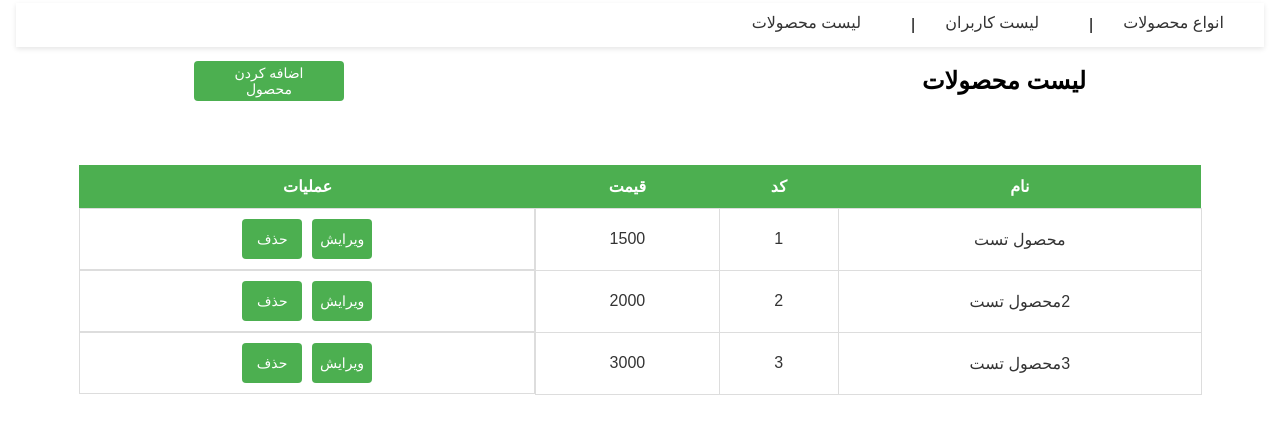
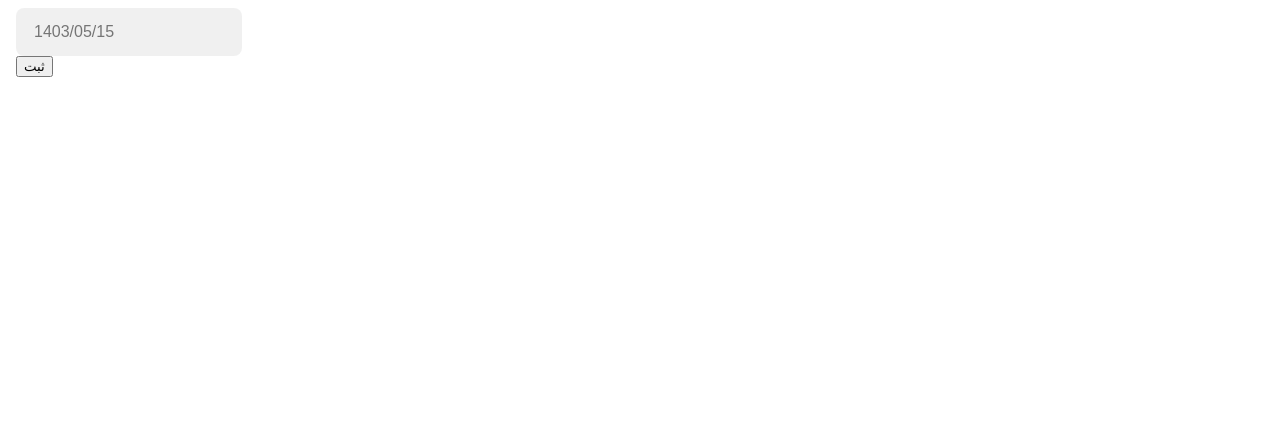
Before and after one commit to sara-azizi/ang-product-management, an Angular app: page /products in a window 1280 px wide. Shown: the top 434 px of the page. Built offline with nearby package versions, Linux system fonts and the light colour scheme.

Commit message:
date input done

```diff
--- a/package.json
+++ b/package.json
@@ -18,6 +18,7 @@
     "@angular/platform-browser": "^19.1.0",
     "@angular/platform-browser-dynamic": "^19.1.0",
     "@angular/router": "^19.1.0",
+    "jalali-moment": "^3.3.11",
     "rxjs": "~7.8.0",
     "tslib": "^2.3.0",
     "zone.js": "~0.15.0"
--- a/src/app/app.component.html
+++ b/src/app/app.component.html
@@ -6,7 +6,8 @@
     <title>Document</title>
 </head>
 <body>
-    <app-header></app-header>
-    <router-outlet></router-outlet>
+    <!-- <app-header></app-header>
+    <router-outlet></router-outlet> -->
+    <app-date-input></app-date-input>
 </body>
 </html>
--- a/src/app/app.module.ts
+++ b/src/app/app.module.ts
@@ -14,6 +14,7 @@ import { CommonModule } from '@angular/common';
 import { UserListComponent } from './user-list/user-list.component';
 import { UserModalComponent } from './user-modal/user-modal.component';
 import { DateInputComponent } from './date-input/date-input.component';
+import { PersianDateFormatDirective } from './persian-date-format.directive'
 
 
 const routes: Routes = [
@@ -34,7 +35,8 @@ const routes: Routes = [
     PreventTouchDirective,
     UserListComponent,
     UserModalComponent,
-    DateInputComponent
+    DateInputComponent,
+    PersianDateFormatDirective
     ],
   imports: [
     BrowserModule,
--- a/src/app/date-input/date-input.component.css
+++ b/src/app/date-input/date-input.component.css
@@ -0,0 +1,26 @@
+
+.input {
+    max-width: 190px;
+    height: 44px;
+    background-color: #05060f0f;
+    border-radius: .5rem;
+    padding: 0 1rem;
+    border: 2px solid transparent;
+    font-size: 1rem;
+    transition: border-color .3s cubic-bezier(.25,.01,.25,1) 0s, color .3s cubic-bezier(.25,.01,.25,1) 0s,background .2s cubic-bezie(.25,.01,.25,1) 0s;
+}
+
+.label {
+  padding-right: 3px;
+  display: block;
+  margin-bottom: .3rem;
+  font-size: .9rem;
+  font-weight: bold;
+  color: #05060f99;
+  transition: color .3s cubic-bezier(.25,.01,.25,1) 0s;
+}
+
+.input:hover, .input:focus, .input-group:hover .input {
+  outline: none;
+  border-color: #05060f;
+}
--- a/src/app/date-input/date-input.component.html
+++ b/src/app/date-input/date-input.component.html
@@ -1 +1,38 @@
-<p>date-input works!</p>
+ <div class="container">
+  <form [formGroup]="dateForm" (ngSubmit)="onSubmit()">
+    <div class="input-group">
+      <input
+        id="persianDate"
+        type="text"
+        formControlName="persianDate"
+        persianDateFormat
+        placeholder="1403/05/15"
+        class="input"
+      />
+      <div
+        *ngIf="dateForm.controls['persianDate'].invalid && dateForm.controls['persianDate'].touched"
+        class="error"
+      >
+        <div *ngIf="dateForm.controls['persianDate'].errors?.['required']">
+          تاریخ الزامی است!
+        </div>
+        <div *ngIf="dateForm.controls['persianDate'].errors?.['pattern']">
+          فرمت تاریخ باید به شکل 1403/05/15 باشد!
+        </div>
+        <div *ngIf="dateForm.controls['persianDate'].errors?.['invalidFormat']">
+          تاریخ نامعتبر است!
+        </div>
+        <div *ngIf="dateForm.controls['persianDate'].errors?.['invalidYear']">
+          سال باید بین 1300 و 1500 باشد!
+        </div>
+        <div *ngIf="dateForm.controls['persianDate'].errors?.['invalidMonth']">
+          ماه باید بین 1 و 12 باشد!
+        </div>
+        <div *ngIf="dateForm.controls['persianDate'].errors?.['invalidDay']">
+          روز نامعتبر است!
+        </div>
+      </div>
+    </div>
+    <button type="submit">ثبت</button>
+  </form>
+</div>
--- a/src/app/date-input/date-input.component.ts
+++ b/src/app/date-input/date-input.component.ts
@@ -1,11 +1,65 @@
-import { Component } from '@angular/core';
+import { Component, OnInit } from '@angular/core';
+import { FormBuilder, FormGroup, Validators, ReactiveFormsModule } from '@angular/forms';
+import jalaliMoment from 'jalali-moment';
 
 @Component({
   selector: 'app-date-input',
-  standalone: false,
   templateUrl: './date-input.component.html',
-  styleUrl: './date-input.component.css'
+  styleUrls: ['./date-input.component.css'],
+  standalone: false
 })
-export class DateInputComponent {
+export class DateInputComponent implements OnInit {
+  dateForm: FormGroup;
 
+  constructor(private fb: FormBuilder) {
+    this.dateForm = this.fb.group({
+      persianDate: ['', [
+        Validators.required,
+        Validators.pattern(/^\d{4}\/\d{2}\/\d{2}$/),
+        this.persianDateValidator()
+      ]]
+    });
+  }
+
+  ngOnInit(): void {}
+
+  persianDateValidator() {
+    return (control: any) => {
+      if (!control.value) return null;
+
+      const parts = control.value.split('/');
+      if (parts.length !== 3) return { invalidFormat: true };
+
+      const year = parseInt(parts[0], 10);
+      const month = parseInt(parts[1], 10);
+      const day = parseInt(parts[2], 10);
+
+      // بررسی سال
+      if (year < 1300 || year > 1500) {
+        return { invalidYear: true };
+      }
+
+      // بررسی ماه
+      if (month < 1 || month > 12) {
+        return { invalidMonth: true };
+      }
+
+      const daysInMonth = month <= 6 ? 31 : month <= 11 ? 30 : 29;
+
+      if (day < 1 || day > daysInMonth) {
+        return { invalidDay: true };
+      }
+
+      return null;
+    };
+  }
+
+  onSubmit() {
+    if (this.dateForm.valid) {
+      console.log('Date is valid:', this.dateForm.value.persianDate);
+    } else {
+      console.log('Date is invalid');
+      this.dateForm.markAllAsTouched();
+    }
+  }
 }
--- /dev/null
+++ b/src/app/persian-date-format.directive.ts
@@ -0,0 +1,38 @@
+import { Directive, ElementRef, HostListener } from '@angular/core';
+import { NgControl } from '@angular/forms';
+
+@Directive({
+  selector: '[persianDateFormat]',
+  standalone: false
+})
+export class PersianDateFormatDirective {
+  constructor(private el: ElementRef, private control: NgControl) {}
+
+  @HostListener('input', ['$event'])
+  onInput(event: Event) {
+    let value = this.el.nativeElement.value.replace(/[^0-9]/g, ''); // فقط اعداد رو نگه می‌داریم
+
+    if (value.length > 8) {
+      value = value.slice(0, 8);
+    }
+
+    let formattedValue = '';
+    if (value.length > 0) {
+      formattedValue += value.slice(0, 4); // سال (4 رقم)
+      if (value.length >= 5) {
+        formattedValue += '/' + value.slice(4, 6); // ماه (2 رقم)
+      }
+      if (value.length >= 7) {
+        formattedValue += '/' + value.slice(6, 8); // روز (2 رقم)
+      }
+    }
+
+    // به‌روزرسانی مقدار input
+    this.el.nativeElement.value = formattedValue;
+
+    // به‌روزرسانی مقدار در کنترل فرم
+    if (this.control.control) {
+      this.control.control.setValue(formattedValue, { emitEvent: false });
+    }
+  }
+}
```
Also changed, not shown: 2 other files (tests, documents, lock files or other folders).
